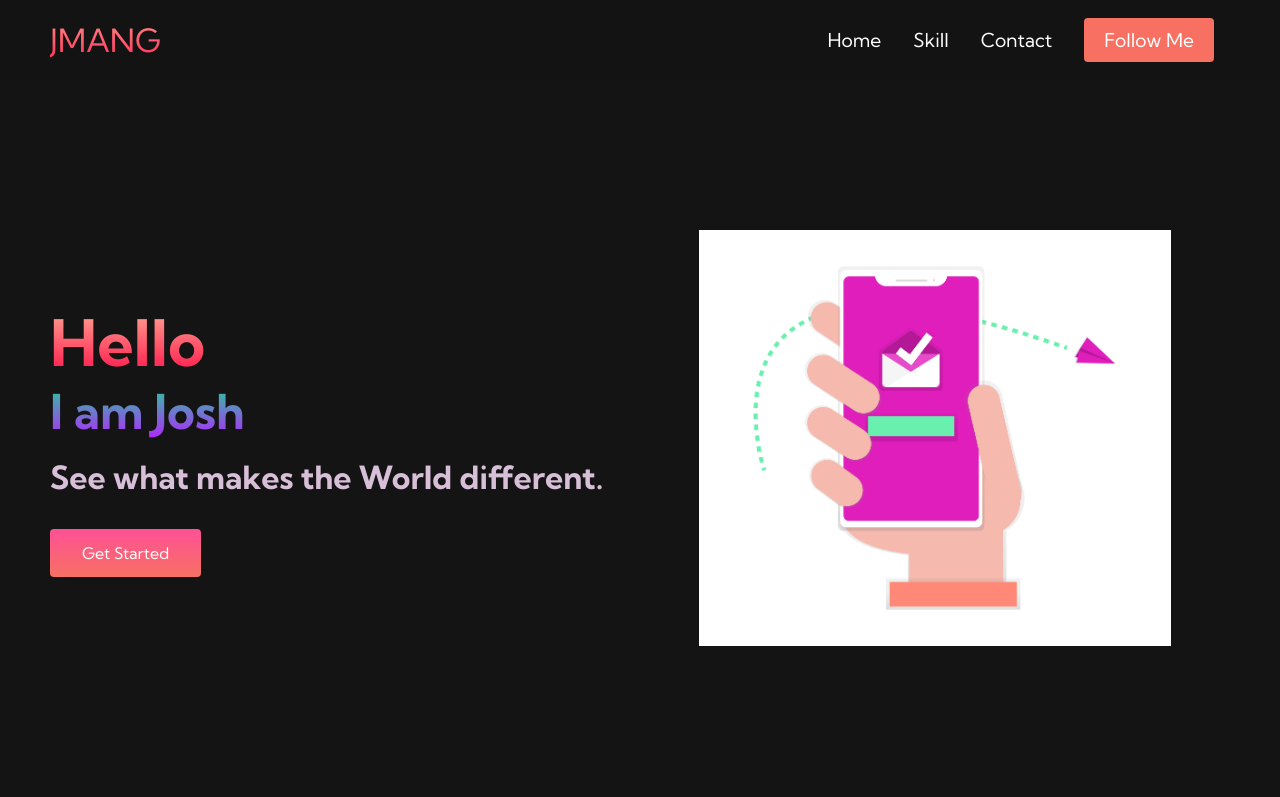
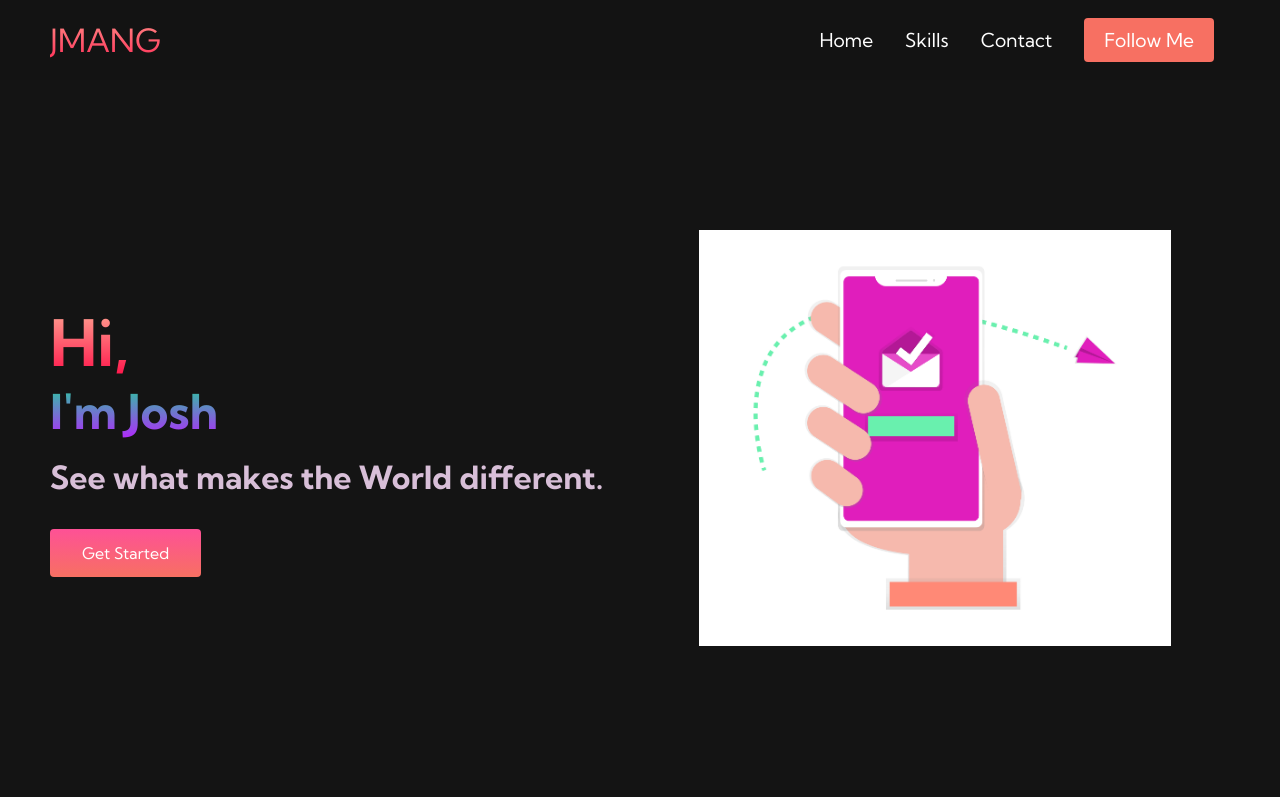
Before and after one commit to JoshuaMang/Personal_Project, a plain HTML site: page index.html in a window 1280 px wide. Shown: the top 797 px of the page. Drawn offline with Linux system fonts and the light colour scheme; some icons are missing; files whose address does not match are found by name.

Commit message:
Update index.html

```diff
--- a/index.html
+++ b/index.html
@@ -25,7 +25,7 @@
                     <a href="/" class="navbar__links">Home</a>
                 </li>
                 <li class="navbar__item">
-                    <a href="/tech.html" class="navbar__links">Skill</a>
+                    <a href="/" class="navbar__links">Skills</a>
                 </li>
                 <li class="navbar__item">
                     <a href="/" class="navbar__links">Contact</a>
@@ -41,8 +41,8 @@
     <div class="main">
         <div class="main__container">
             <div class="main__content">
-                <h1>Hello</h1>
-                <h2>I am Josh</h2>
+                <h1>Hi,</h1>
+                <h2>I'm Josh</h2>
                 <p>See what makes the World different.</p>
                 <button class="main__btn"><a href="/">Get Started</a></button>
             </div>
```
